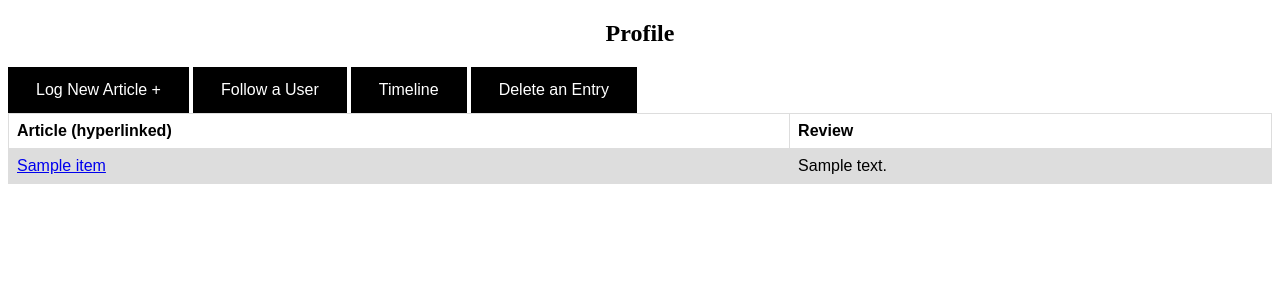
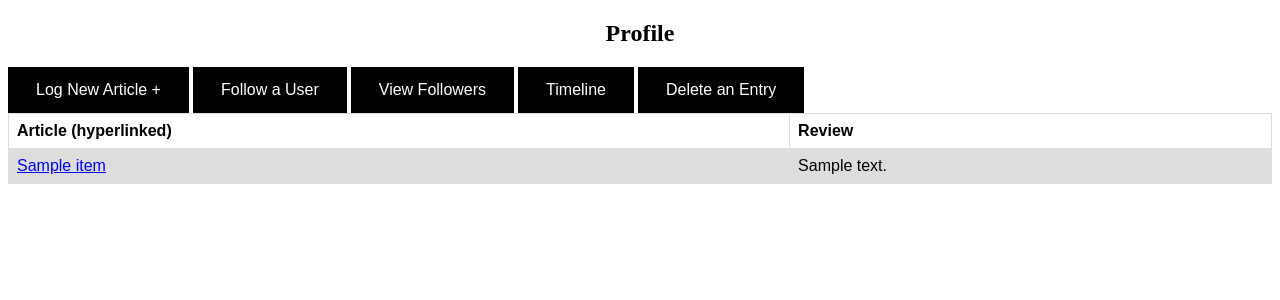
Before and after one commit to ryanjackson10/article-social-cataloging, a Flask app: template templates/profile_page.html in a window 1280 px wide. Shown: the top 300 px of the page. Run offline with Flask 2, Linux system fonts and the light colour scheme; the template is opened without the code that fills it: most values are stand-ins (such as "Sample title", 1, 10 or a date in 2020).

Commit message:
Update profile_page.html

```diff
--- a/templates/profile_page.html
+++ b/templates/profile_page.html
@@ -71,6 +71,7 @@ tr:nth-child(even) {
   <form method='POST'>
     <button type = 'submit' name = 'btn' value = 'log' class = 'button-primary'>Log New Article +</button>
     <button type = 'submit' name = 'btn' value = 'search' class = 'button-primary'>Follow a User</button>
+    <button type = 'submit' name = 'btn' value = 'view_followers' class = 'button-primary'>View Followers</button>
     <button type = 'submit' name = 'btn' value = 'timeline' class = 'button-primary'>Timeline</button>
     <button type = 'submit' name = 'btn' value = 'delete' class = 'button-primary'>Delete an Entry</button>
 </form>
```
